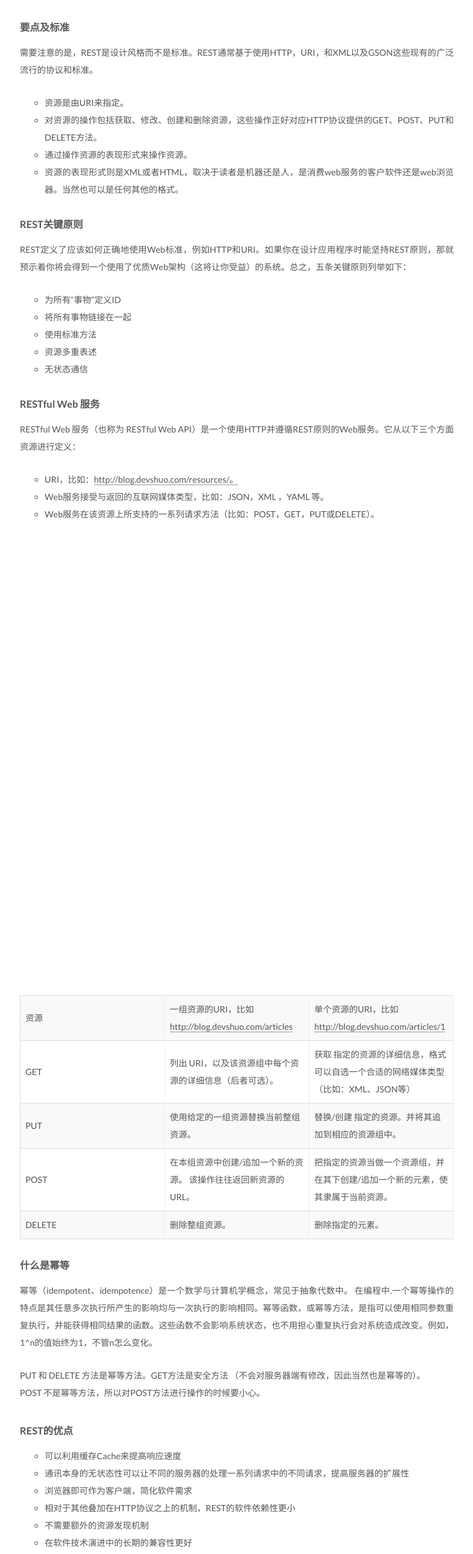
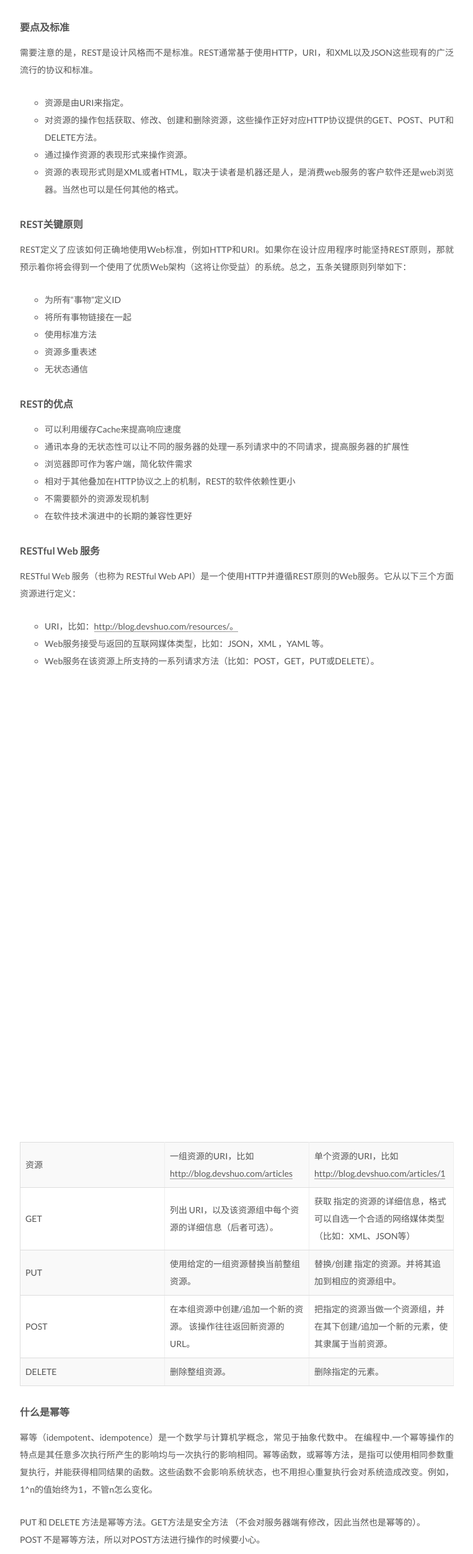
Before and after one commit to phpwap/phpwap.github.com, a plain HTML site: page index.html in a window 1280 px wide. Shown: the part 954-3462 px from the top of the page at 62% size, without its empty margins (258-1021 px from the left). Drawn offline with Linux system fonts and the light colour scheme.

Commit message:
Site updated: 2016-07-13 22:11:51

```diff
--- a/css/main.css
+++ b/css/main.css
@@ -1548,7 +1548,7 @@ pre .javascript .function {
   width: 4px;
   height: 4px;
   border-radius: 50%;
-  background: #6041ff;
+  background: #93e3ff;
 }
 .links-of-blogroll {
   font-size: 13px;
--- a/index.html
+++ b/index.html
@@ -285,7 +285,7 @@
             <h4 id="什么是REST"><a href="#什么是REST" class="headerlink" title="什么是REST"></a>什么是REST</h4><p>REST（Representational State Transfer）表征状态转移是Roy Fielding博士在2000年他的博士论文“Architectural Styles and the Design of Network-based Software Architectures”中提出来的一种软件架构风格。他的论文中对使用 Web 服务作为分布式计算平台的一系列软件体系结构原则进行了分析。</p>
 <p>目前在三种主流的Web服务实现方案中，因为REST模式的Web服务与复杂的SOAP和XML-RPC对比来讲明显的更加简洁，越来越多的web服务开始采用REST风格设计和实现。例如，Amazon.com提供接近REST风格的Web服务进行图书查找；雅虎提供的Web服务也是REST风格的。</p>
 <h4 id="宗旨"><a href="#宗旨" class="headerlink" title="宗旨"></a>宗旨</h4><p>REST从资源的角度来观察整个网络，分布在各处的资源由URI确定，而客户端的应用通过URI来获取资源的表征。获得这些表征致使这些应用程序转变了其状态。随着不断获取资源的表征，客户端应用不断地在转变着其状态，所谓表征状态转移（Representational State Transfer）。<br>这一观点不是凭空臆造的，而是通过观察当前Web互联网的运作方式而抽象出来的。Roy Fielding 认为，<code>设计良好的网络应用表现为一系列的网页，这些网页可以看作的虚拟的状态机，用户选择这些链接导致下一网页传输到用户端展现给使用的人，而这正代表了状态的转变。</code></p>
-<h4 id="要点及标准"><a href="#要点及标准" class="headerlink" title="要点及标准"></a>要点及标准</h4><p>需要注意的是，REST是设计风格而不是标准。REST通常基于使用HTTP，URI，和XML以及GSON这些现有的广泛流行的协议和标准。</p>
+<h4 id="要点及标准"><a href="#要点及标准" class="headerlink" title="要点及标准"></a>要点及标准</h4><p>需要注意的是，REST是设计风格而不是标准。REST通常基于使用HTTP，URI，和XML以及JSON这些现有的广泛流行的协议和标准。</p>
 <ul>
 <li>资源是由URI来指定。</li>
 <li>对资源的操作包括获取、修改、创建和删除资源，这些操作正好对应HTTP协议提供的GET、POST、PUT和DELETE方法。</li>
@@ -300,6 +300,14 @@
 <li>资源多重表述</li>
 <li>无状态通信</li>
 </ul>
+<h4 id="REST的优点"><a href="#REST的优点" class="headerlink" title="REST的优点"></a>REST的优点</h4><ul>
+<li>可以利用缓存Cache来提高响应速度</li>
+<li>通讯本身的无状态性可以让不同的服务器的处理一系列请求中的不同请求，提高服务器的扩展性</li>
+<li>浏览器即可作为客户端，简化软件需求</li>
+<li>相对于其他叠加在HTTP协议之上的机制，REST的软件依赖性更小</li>
+<li>不需要额外的资源发现机制</li>
+<li>在软件技术演进中的长期的兼容性更好</li>
+</ul>
 <h4 id="RESTful-Web-服务"><a href="#RESTful-Web-服务" class="headerlink" title="RESTful Web 服务"></a>RESTful Web 服务</h4><p>RESTful Web 服务（也称为 RESTful Web API）是一个使用HTTP并遵循REST原则的Web服务。它从以下三个方面资源进行定义：</p>
 <ul>
 <li>URI，比如：<a href="http://blog.devshuo.com/resources/。">http://blog.devshuo.com/resources/。</a></li>
@@ -310,14 +318,6 @@
 
 <h4 id="什么是幂等"><a href="#什么是幂等" class="headerlink" title="什么是幂等"></a>什么是幂等</h4><p>幂等（idempotent、idempotence）是一个数学与计算机学概念，常见于抽象代数中。 在编程中.一个幂等操作的特点是其任意多次执行所产生的影响均与一次执行的影响相同。幂等函数，或幂等方法，是指可以使用相同参数重复执行，并能获得相同结果的函数。这些函数不会影响系统状态，也不用担心重复执行会对系统造成改变。例如，1^n的值始终为1，不管n怎么变化。</p>
 <p>PUT 和 DELETE 方法是幂等方法。GET方法是安全方法 （不会对服务器端有修改，因此当然也是幂等的）。<br>POST 不是幂等方法，所以对POST方法进行操作的时候要小心。</p>
-<h4 id="REST的优点"><a href="#REST的优点" class="headerlink" title="REST的优点"></a>REST的优点</h4><ul>
-<li>可以利用缓存Cache来提高响应速度</li>
-<li>通讯本身的无状态性可以让不同的服务器的处理一系列请求中的不同请求，提高服务器的扩展性</li>
-<li>浏览器即可作为客户端，简化软件需求</li>
-<li>相对于其他叠加在HTTP协议之上的机制，REST的软件依赖性更小</li>
-<li>不需要额外的资源发现机制</li>
-<li>在软件技术演进中的长期的兼容性更好</li>
-</ul>
 
 
 
```
Also changed, not shown: 2016/07/13/rest基础/index.html (+11 -11 lines).
